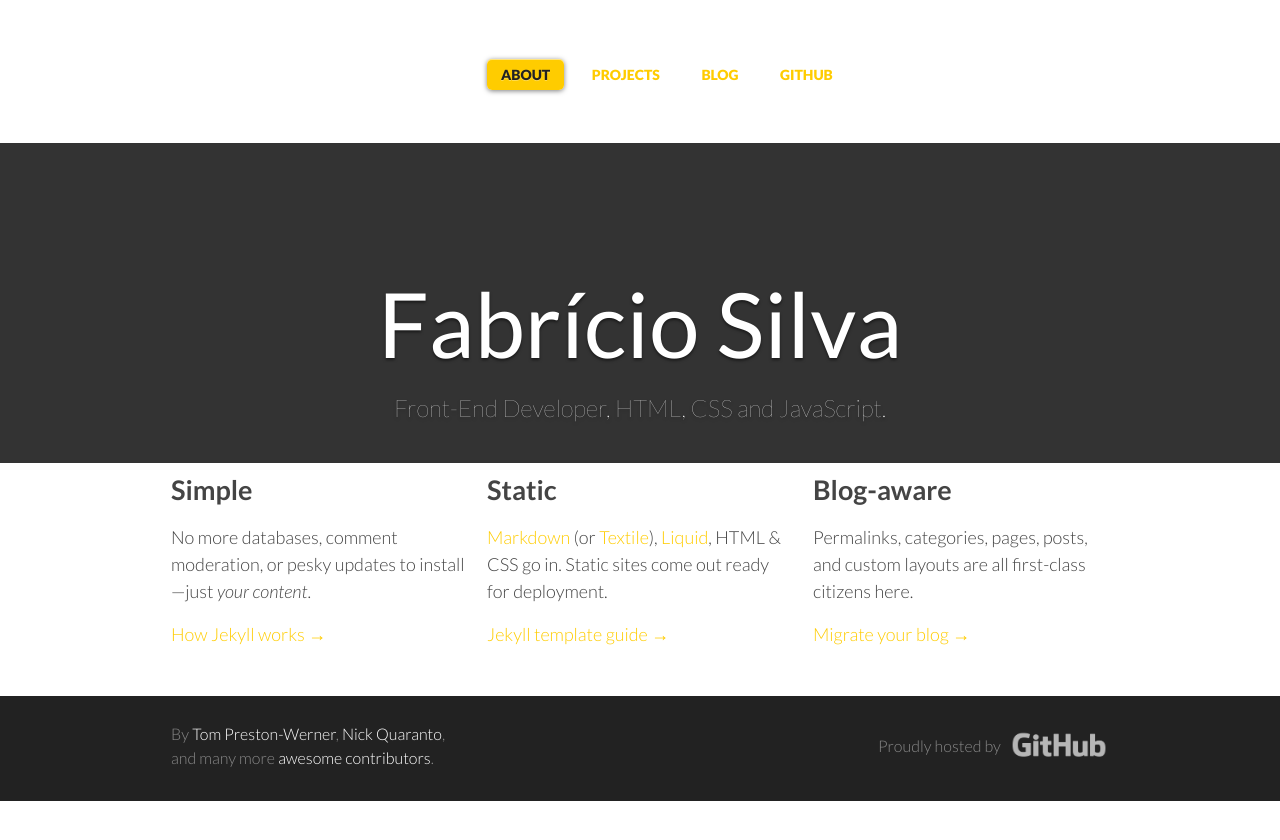
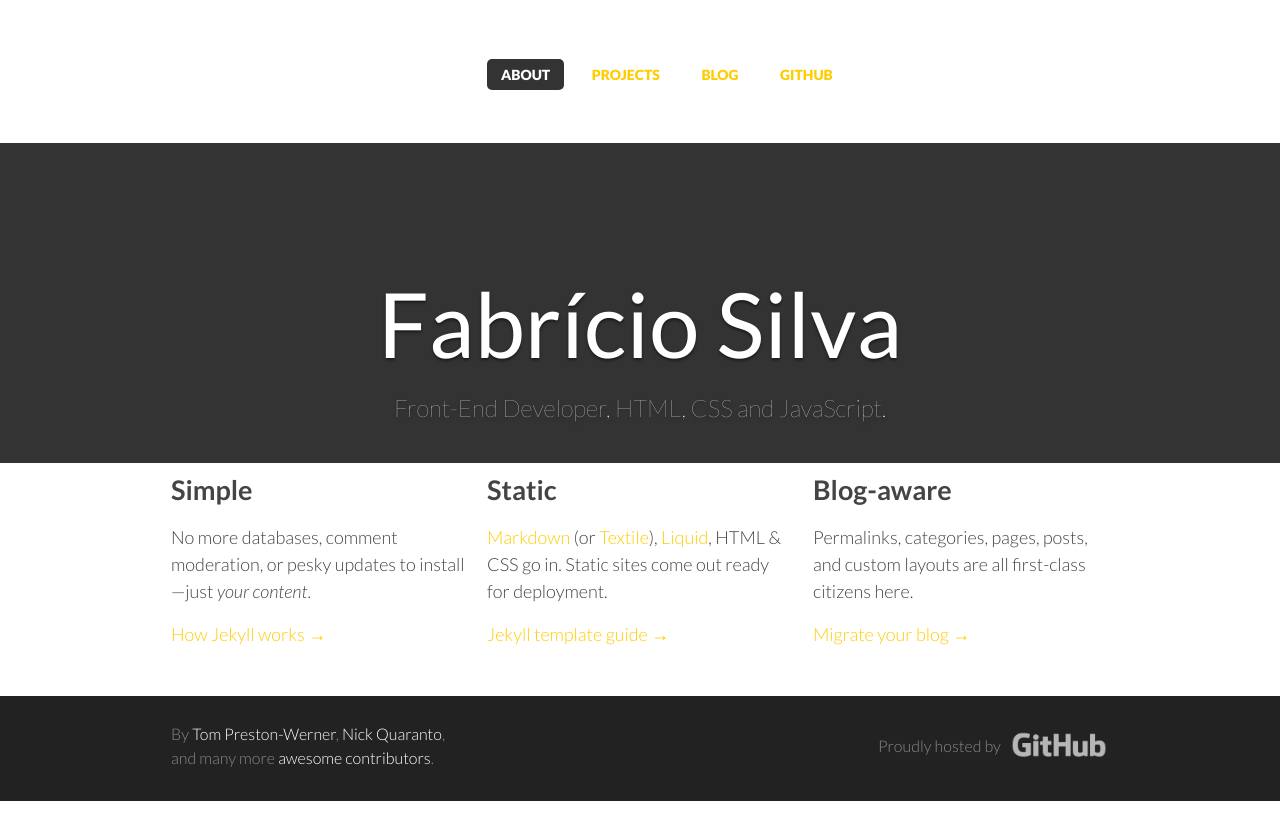
Before and after one commit to fabriciofmsilva/fabriciofmsilva.github.io, a Jekyll site: the page built from index.html, in a window 1280 px wide. Shown: the top 840 px of the page. Built offline with Jekyll 4.4.1, drawn with Linux system fonts in a browser that asks for light colours; some web fonts are replaced; comment, search, counter and statistics services are not loaded.

Commit message:
Update style.css

```diff
--- a/css/style.css
+++ b/css/style.css
@@ -74,16 +74,13 @@ nav li {
 }
 
 .main-nav li a:hover {
-  background: #252525;
-  box-shadow: inset 0 1px 3px rgba(0,0,0,.5), 0 1px 0 rgba(255,255,255,.1);
-  text-shadow: 0 1px 3px rgba(0,0,0,.5);
+  background: #333;
+  color: #FFF;
 }
 
 .main-nav li.current a {
-  background: #fc0;
-  color: #222;
-  box-shadow: inset 0 1px 0 rgba(255,255,255,.5), 0 1px 5px rgba(0,0,0,.5);
-  text-shadow: 0 1px 0 rgba(255,255,255,.3);
+  background: #333;
+  color: #FFF;
 }
 
 .mobile-nav ul {
```
